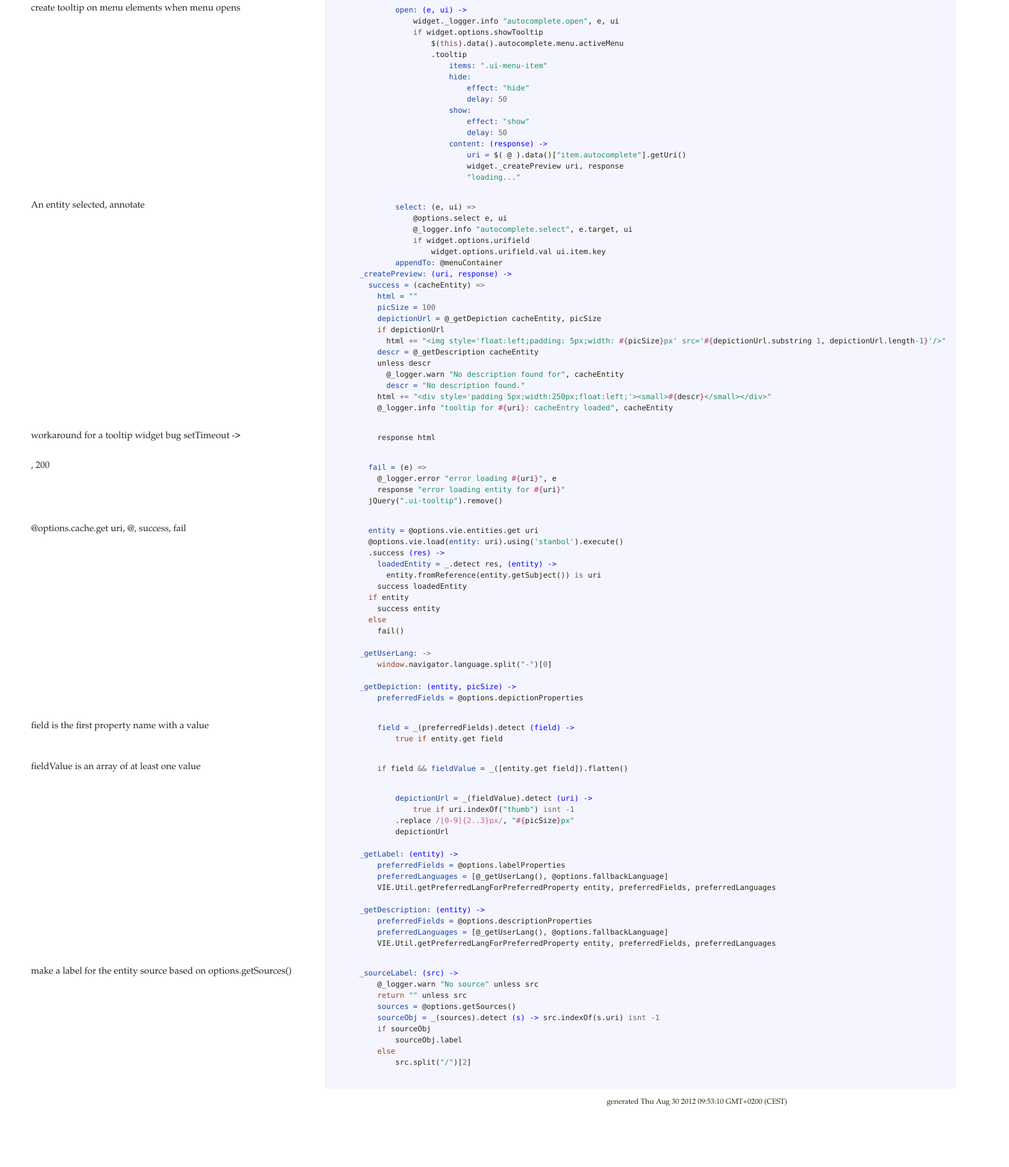
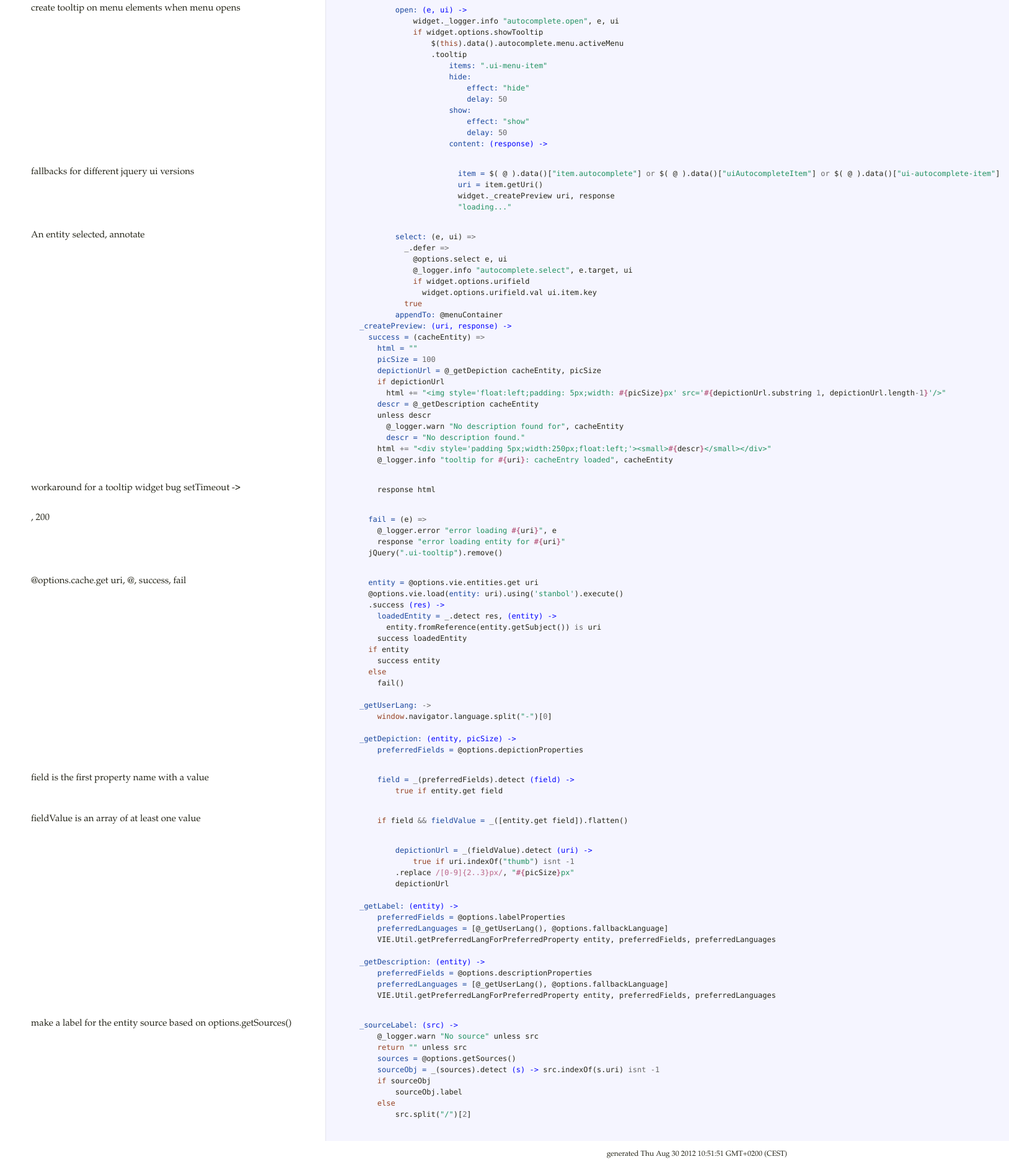
Before and after one commit to szabyg/VIE.autocomplete, a plain HTML site: page docs/src/vie.autocomplete.coffee.html in a window 1280 px wide. Shown: the part 3291-5174 px from the top of the page at 62% size, 1628 px wide, since content can reach past the window. Before the commit the page ends 5090 px from the top, so only its background shows below. Drawn offline with Linux system fonts and the light colour scheme.

Commit message:
Fixing selection behaviour, fallback with older jQuery UI versions

```diff
--- a/docs/src/vie.autocomplete.coffee.html
+++ b/docs/src/vie.autocomplete.coffee.html
@@ -175,15 +175,18 @@ TODO move to VIE</p>
                         <span class="nv">show:</span>
                             <span class="nv">effect: </span><span class="s">&quot;show&quot;</span>
                             <span class="nv">delay: </span><span class="mi">50</span>
-                        <span class="nv">content: </span><span class="nf">(response) -&gt;</span>
-                            <span class="nv">uri = </span><span class="nx">$</span><span class="p">(</span> <span class="nx">@</span> <span class="p">).</span><span class="nx">data</span><span class="p">()[</span><span class="s">&quot;item.autocomplete&quot;</span><span class="p">].</span><span class="nx">getUri</span><span class="p">()</span>
-                            <span class="nx">widget</span><span class="p">.</span><span class="nx">_createPreview</span> <span class="nx">uri</span><span class="p">,</span> <span class="nx">response</span>
-                            <span class="s">&quot;loading...&quot;</span></pre></div></td></tr><tr id="section-21"><td class="docs"><div class="pilwrap"><a href="#section-21" class="pilcrow">&#182;</a></div><p>An entity selected, annotate</p>
+                        <span class="nv">content: </span><span class="nf">(response) -&gt;</span></pre></div></td></tr><tr id="section-21"><td class="docs"><div class="pilwrap"><a href="#section-21" class="pilcrow">&#182;</a></div><p>fallbacks for different jquery ui versions</p>
+</td><td class="code"><div class="highlight"><pre>                          <span class="nv">item = </span><span class="nx">$</span><span class="p">(</span> <span class="nx">@</span> <span class="p">).</span><span class="nx">data</span><span class="p">()[</span><span class="s">&quot;item.autocomplete&quot;</span><span class="p">]</span> <span class="o">or</span> <span class="nx">$</span><span class="p">(</span> <span class="nx">@</span> <span class="p">).</span><span class="nx">data</span><span class="p">()[</span><span class="s">&quot;uiAutocompleteItem&quot;</span><span class="p">]</span> <span class="o">or</span> <span class="nx">$</span><span class="p">(</span> <span class="nx">@</span> <span class="p">).</span><span class="nx">data</span><span class="p">()[</span><span class="s">&quot;ui-autocomplete-item&quot;</span><span class="p">]</span>
+                          <span class="nv">uri = </span><span class="nx">item</span><span class="p">.</span><span class="nx">getUri</span><span class="p">()</span>
+                          <span class="nx">widget</span><span class="p">.</span><span class="nx">_createPreview</span> <span class="nx">uri</span><span class="p">,</span> <span class="nx">response</span>
+                          <span class="s">&quot;loading...&quot;</span></pre></div></td></tr><tr id="section-22"><td class="docs"><div class="pilwrap"><a href="#section-22" class="pilcrow">&#182;</a></div><p>An entity selected, annotate</p>
 </td><td class="code"><div class="highlight"><pre>            <span class="nv">select: </span><span class="p">(</span><span class="nx">e</span><span class="p">,</span> <span class="nx">ui</span><span class="p">)</span> <span class="o">=&gt;</span>
+              <span class="nx">_</span><span class="p">.</span><span class="nx">defer</span> <span class="o">=&gt;</span>
                 <span class="nx">@options</span><span class="p">.</span><span class="nx">select</span> <span class="nx">e</span><span class="p">,</span> <span class="nx">ui</span>
                 <span class="nx">@_logger</span><span class="p">.</span><span class="nx">info</span> <span class="s">&quot;autocomplete.select&quot;</span><span class="p">,</span> <span class="nx">e</span><span class="p">.</span><span class="nx">target</span><span class="p">,</span> <span class="nx">ui</span>
                 <span class="k">if</span> <span class="nx">widget</span><span class="p">.</span><span class="nx">options</span><span class="p">.</span><span class="nx">urifield</span>
-                    <span class="nx">widget</span><span class="p">.</span><span class="nx">options</span><span class="p">.</span><span class="nx">urifield</span><span class="p">.</span><span class="nx">val</span> <span class="nx">ui</span><span class="p">.</span><span class="nx">item</span><span class="p">.</span><span class="nx">key</span>
+                  <span class="nx">widget</span><span class="p">.</span><span class="nx">options</span><span class="p">.</span><span class="nx">urifield</span><span class="p">.</span><span class="nx">val</span> <span class="nx">ui</span><span class="p">.</span><span class="nx">item</span><span class="p">.</span><span class="nx">key</span>
+              <span class="kc">true</span>
             <span class="nv">appendTo: </span><span class="nx">@menuContainer</span>
     <span class="nv">_createPreview: </span><span class="nf">(uri, response) -&gt;</span>
       <span class="nv">success = </span><span class="p">(</span><span class="nx">cacheEntity</span><span class="p">)</span> <span class="o">=&gt;</span>
@@ -197,13 +200,13 @@ TODO move to VIE</p>
           <span class="nx">@_logger</span><span class="p">.</span><span class="nx">warn</span> <span class="s">&quot;No description found for&quot;</span><span class="p">,</span> <span class="nx">cacheEntity</span>
           <span class="nv">descr = </span><span class="s">&quot;No description found.&quot;</span>
         <span class="nx">html</span> <span class="o">+=</span> <span class="s">&quot;&lt;div style=&#39;padding 5px;width:250px;float:left;&#39;&gt;&lt;small&gt;</span><span class="si">#{</span><span class="nx">descr</span><span class="si">}</span><span class="s">&lt;/small&gt;&lt;/div&gt;&quot;</span>
-        <span class="nx">@_logger</span><span class="p">.</span><span class="nx">info</span> <span class="s">&quot;tooltip for </span><span class="si">#{</span><span class="nx">uri</span><span class="si">}</span><span class="s">: cacheEntry loaded&quot;</span><span class="p">,</span> <span class="nx">cacheEntity</span></pre></div></td></tr><tr id="section-22"><td class="docs"><div class="pilwrap"><a href="#section-22" class="pilcrow">&#182;</a></div><p>workaround for a tooltip widget bug
+        <span class="nx">@_logger</span><span class="p">.</span><span class="nx">info</span> <span class="s">&quot;tooltip for </span><span class="si">#{</span><span class="nx">uri</span><span class="si">}</span><span class="s">: cacheEntry loaded&quot;</span><span class="p">,</span> <span class="nx">cacheEntity</span></pre></div></td></tr><tr id="section-23"><td class="docs"><div class="pilwrap"><a href="#section-23" class="pilcrow">&#182;</a></div><p>workaround for a tooltip widget bug
 setTimeout -></p>
-</td><td class="code"><div class="highlight"><pre>        <span class="nx">response</span> <span class="nx">html</span></pre></div></td></tr><tr id="section-23"><td class="docs"><div class="pilwrap"><a href="#section-23" class="pilcrow">&#182;</a></div><p>, 200</p>
+</td><td class="code"><div class="highlight"><pre>        <span class="nx">response</span> <span class="nx">html</span></pre></div></td></tr><tr id="section-24"><td class="docs"><div class="pilwrap"><a href="#section-24" class="pilcrow">&#182;</a></div><p>, 200</p>
 </td><td class="code"><div class="highlight"><pre>      <span class="nv">fail = </span><span class="p">(</span><span class="nx">e</span><span class="p">)</span> <span class="o">=&gt;</span>
         <span class="nx">@_logger</span><span class="p">.</span><span class="nx">error</span> <span class="s">&quot;error loading </span><span class="si">#{</span><span class="nx">uri</span><span class="si">}</span><span class="s">&quot;</span><span class="p">,</span> <span class="nx">e</span>
         <span class="nx">response</span> <span class="s">&quot;error loading entity for </span><span class="si">#{</span><span class="nx">uri</span><span class="si">}</span><span class="s">&quot;</span>
-      <span class="nx">jQuery</span><span class="p">(</span><span class="s">&quot;.ui-tooltip&quot;</span><span class="p">).</span><span class="nx">remove</span><span class="p">()</span></pre></div></td></tr><tr id="section-24"><td class="docs"><div class="pilwrap"><a href="#section-24" class="pilcrow">&#182;</a></div><p>@options.cache.get uri, @, success, fail</p>
+      <span class="nx">jQuery</span><span class="p">(</span><span class="s">&quot;.ui-tooltip&quot;</span><span class="p">).</span><span class="nx">remove</span><span class="p">()</span></pre></div></td></tr><tr id="section-25"><td class="docs"><div class="pilwrap"><a href="#section-25" class="pilcrow">&#182;</a></div><p>@options.cache.get uri, @, success, fail</p>
 </td><td class="code"><div class="highlight"><pre>      <span class="nv">entity = </span><span class="nx">@options</span><span class="p">.</span><span class="nx">vie</span><span class="p">.</span><span class="nx">entities</span><span class="p">.</span><span class="nx">get</span> <span class="nx">uri</span>
       <span class="nx">@options</span><span class="p">.</span><span class="nx">vie</span><span class="p">.</span><span class="nx">load</span><span class="p">(</span><span class="nv">entity: </span><span class="nx">uri</span><span class="p">).</span><span class="nx">using</span><span class="p">(</span><span class="s">&#39;stanbol&#39;</span><span class="p">).</span><span class="nx">execute</span><span class="p">()</span>
       <span class="p">.</span><span class="nx">success</span> <span class="nf">(res) -&gt;</span>
@@ -219,10 +222,10 @@ setTimeout -></p>
         <span class="nb">window</span><span class="p">.</span><span class="nx">navigator</span><span class="p">.</span><span class="nx">language</span><span class="p">.</span><span class="nx">split</span><span class="p">(</span><span class="s">&quot;-&quot;</span><span class="p">)[</span><span class="mi">0</span><span class="p">]</span>
 
     <span class="nv">_getDepiction: </span><span class="nf">(entity, picSize) -&gt;</span>
-        <span class="nv">preferredFields = </span><span class="nx">@options</span><span class="p">.</span><span class="nx">depictionProperties</span></pre></div></td></tr><tr id="section-25"><td class="docs"><div class="pilwrap"><a href="#section-25" class="pilcrow">&#182;</a></div><p>field is the first property name with a value</p>
+        <span class="nv">preferredFields = </span><span class="nx">@options</span><span class="p">.</span><span class="nx">depictionProperties</span></pre></div></td></tr><tr id="section-26"><td class="docs"><div class="pilwrap"><a href="#section-26" class="pilcrow">&#182;</a></div><p>field is the first property name with a value</p>
 </td><td class="code"><div class="highlight"><pre>        <span class="nv">field = </span><span class="nx">_</span><span class="p">(</span><span class="nx">preferredFields</span><span class="p">).</span><span class="nx">detect</span> <span class="nf">(field) -&gt;</span>
-            <span class="kc">true</span> <span class="k">if</span> <span class="nx">entity</span><span class="p">.</span><span class="nx">get</span> <span class="nx">field</span></pre></div></td></tr><tr id="section-26"><td class="docs"><div class="pilwrap"><a href="#section-26" class="pilcrow">&#182;</a></div><p>fieldValue is an array of at least one value</p>
-</td><td class="code"><div class="highlight"><pre>        <span class="k">if</span> <span class="nx">field</span> <span class="o">&amp;&amp;</span> <span class="nv">fieldValue = </span><span class="nx">_</span><span class="p">([</span><span class="nx">entity</span><span class="p">.</span><span class="nx">get</span> <span class="nx">field</span><span class="p">]).</span><span class="nx">flatten</span><span class="p">()</span></pre></div></td></tr><tr id="section-27"><td class="docs"><div class="pilwrap"><a href="#section-27" class="pilcrow">&#182;</a></div>
+            <span class="kc">true</span> <span class="k">if</span> <span class="nx">entity</span><span class="p">.</span><span class="nx">get</span> <span class="nx">field</span></pre></div></td></tr><tr id="section-27"><td class="docs"><div class="pilwrap"><a href="#section-27" class="pilcrow">&#182;</a></div><p>fieldValue is an array of at least one value</p>
+</td><td class="code"><div class="highlight"><pre>        <span class="k">if</span> <span class="nx">field</span> <span class="o">&amp;&amp;</span> <span class="nv">fieldValue = </span><span class="nx">_</span><span class="p">([</span><span class="nx">entity</span><span class="p">.</span><span class="nx">get</span> <span class="nx">field</span><span class="p">]).</span><span class="nx">flatten</span><span class="p">()</span></pre></div></td></tr><tr id="section-28"><td class="docs"><div class="pilwrap"><a href="#section-28" class="pilcrow">&#182;</a></div>
 </td><td class="code"><div class="highlight"><pre>            <span class="nv">depictionUrl = </span><span class="nx">_</span><span class="p">(</span><span class="nx">fieldValue</span><span class="p">).</span><span class="nx">detect</span> <span class="nf">(uri) -&gt;</span>
                 <span class="kc">true</span> <span class="k">if</span> <span class="nx">uri</span><span class="p">.</span><span class="nx">indexOf</span><span class="p">(</span><span class="s">&quot;thumb&quot;</span><span class="p">)</span> <span class="o">isnt</span> <span class="o">-</span><span class="mi">1</span>
             <span class="p">.</span><span class="nx">replace</span> <span class="sr">/[0-9]{2..3}px/</span><span class="p">,</span> <span class="s">&quot;</span><span class="si">#{</span><span class="nx">picSize</span><span class="si">}</span><span class="s">px&quot;</span>
@@ -236,7 +239,7 @@ setTimeout -></p>
     <span class="nv">_getDescription: </span><span class="nf">(entity) -&gt;</span>
         <span class="nv">preferredFields = </span><span class="nx">@options</span><span class="p">.</span><span class="nx">descriptionProperties</span>
         <span class="nv">preferredLanguages = </span><span class="p">[</span><span class="nx">@_getUserLang</span><span class="p">(),</span> <span class="nx">@options</span><span class="p">.</span><span class="nx">fallbackLanguage</span><span class="p">]</span>
-        <span class="nx">VIE</span><span class="p">.</span><span class="nx">Util</span><span class="p">.</span><span class="nx">getPreferredLangForPreferredProperty</span> <span class="nx">entity</span><span class="p">,</span> <span class="nx">preferredFields</span><span class="p">,</span> <span class="nx">preferredLanguages</span></pre></div></td></tr><tr id="section-28"><td class="docs"><div class="pilwrap"><a href="#section-28" class="pilcrow">&#182;</a></div><p>make a label for the entity source based on options.getSources()</p>
+        <span class="nx">VIE</span><span class="p">.</span><span class="nx">Util</span><span class="p">.</span><span class="nx">getPreferredLangForPreferredProperty</span> <span class="nx">entity</span><span class="p">,</span> <span class="nx">preferredFields</span><span class="p">,</span> <span class="nx">preferredLanguages</span></pre></div></td></tr><tr id="section-29"><td class="docs"><div class="pilwrap"><a href="#section-29" class="pilcrow">&#182;</a></div><p>make a label for the entity source based on options.getSources()</p>
 </td><td class="code"><div class="highlight"><pre>    <span class="nv">_sourceLabel: </span><span class="nf">(src) -&gt;</span>
         <span class="nx">@_logger</span><span class="p">.</span><span class="nx">warn</span> <span class="s">&quot;No source&quot;</span> <span class="nx">unless</span> <span class="nx">src</span>
         <span class="k">return</span> <span class="s">&quot;&quot;</span> <span class="nx">unless</span> <span class="nx">src</span>
@@ -247,4 +250,4 @@ setTimeout -></p>
         <span class="k">else</span>
             <span class="nx">src</span><span class="p">.</span><span class="nx">split</span><span class="p">(</span><span class="s">&quot;/&quot;</span><span class="p">)[</span><span class="mi">2</span><span class="p">]</span>
 
-</pre></div></td></tr></tbody></table><div id="generated">generated Thu Aug 30 2012 09:53:10 GMT+0200 (CEST)  </div></div></body></html>
+</pre></div></td></tr></tbody></table><div id="generated">generated Thu Aug 30 2012 10:51:51 GMT+0200 (CEST)  </div></div></body></html>
```
Also changed, not shown: docs/index.html (+3 -3 lines), lib/vie.autocomplete.js, 1 other file.
